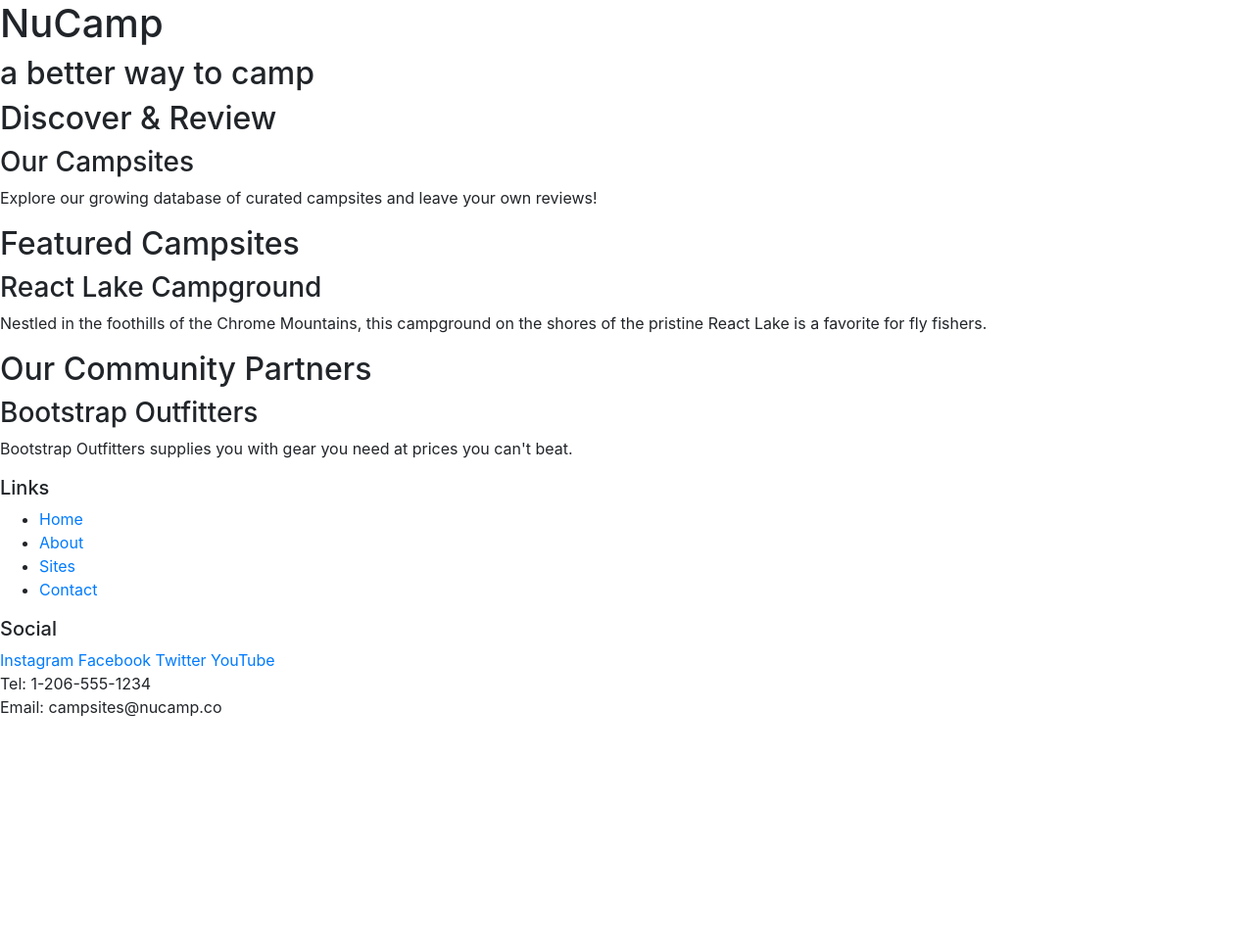
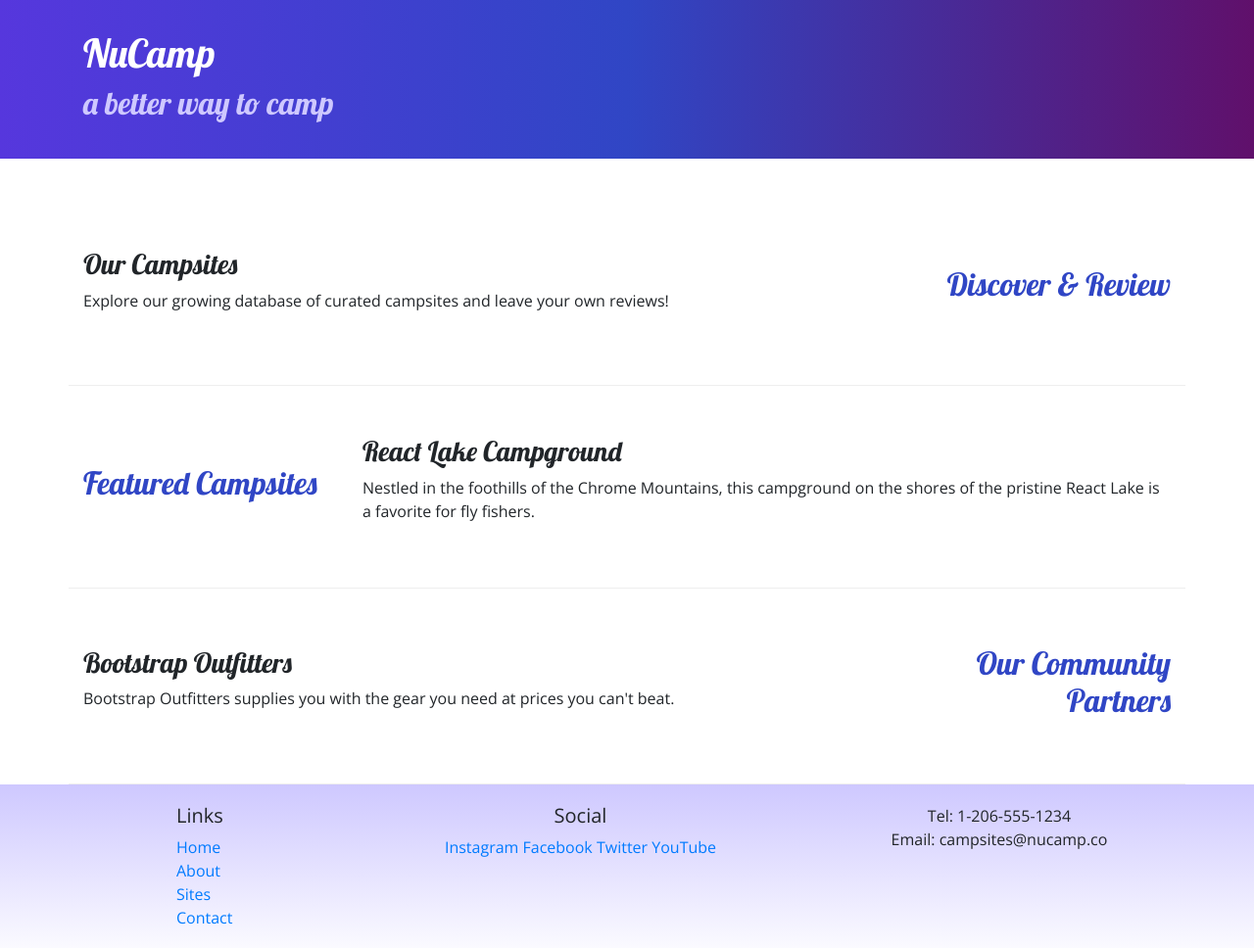
Before and after one commit to bpatel1991/NuCampSite, a website: page index.html in a window 1280 px wide. Shown: the whole page at 98% size. Before the commit the page ends 800 px from the top, so only its background shows below. Drawn offline with nearby package versions, Linux system fonts and the light colour scheme.

Commit message:
Adding Custom Styles

```diff
--- /dev/null
+++ b/css/styles.css
@@ -0,0 +1,32 @@
+body {
+    font-family: "Open Sans", sans-serif;
+}
+
+h1, h2, h3 {
+    font-family: "Lobster", cursive;
+}
+
+h2 {
+    color: #3046C5;
+}
+
+header h2 {
+    color: #CEC8FF;
+}
+
+footer {
+    background-image: linear-gradient(#CEC8FF, white);
+    padding: 20px 0;
+}
+
+.jumbotron {
+    padding: 30px;
+    background-image: linear-gradient(to right, #5637DD, #3046C5, #60106B);
+    color: white;
+}
+
+.row-content {
+    padding: 50px 0;
+    border-bottom: 1px ridge;
+    min-height: 200px;
+}
--- a/index.html
+++ b/index.html
@@ -9,56 +9,85 @@
     <!-- Bootstrap CSS -->
     <link rel="stylesheet" href="node_modules/bootstrap/dist/css/bootstrap.min.css" />
 
+    <!-- Additional CSS must be placed after Bootstrap CSS -->
+    <link rel="stylesheet" href="https://fonts.googleapis.com/css?family=Lobster|Open+Sans" />
+    <link rel="stylesheet" href="css/styles.css" />
     <title>NuCamp: A Better Way To Camp</title>
 </head>
 
 <body>
 
-    <header>
-        <div>
+    <header class="jumbotron jumbotron-fluid">
+        <div class="container">
+            <div class="row">
+                <div class="col">
                     <h1>NuCamp</h1>
                     <h2>a better way to camp</h2>
                 </div>
+            </div>
+        </div>
     </header>
 
-    <div>
-        <h2>Discover & Review</h2>
+    <div class="container">
+        <div class="row row-content
+        align-items-center">
+            <div class="col-sm-4 order-sm-last col-md-3">
+                <h2 class="text-sm-right">Discover & Review</h2>
+            </div>
+            <div class="col">
                 <h3>Our Campsites</h3>
                 <p>Explore our growing database of curated campsites and leave your own reviews!</p>
             </div>
+        </div>
 
-    <div>
+        <div class="row row-content
+        align-items-center">
+            <div class="col-sm-4 col-md-3">
                 <h2>Featured Campsites</h2>
+            </div>
+            <div class="col">
                 <h3>React Lake Campground</h3>
         		<p>Nestled in the foothills of the Chrome Mountains, this campground on the shores of the pristine React Lake is a favorite for fly fishers.</p>
    			</div>
-
-    <div>
-        <h2>Our Community Partners</h2>
-        <h3>Bootstrap Outfitters</h3>
-        <p>Bootstrap Outfitters supplies you with gear you need at prices you can't beat.</p>
         </div>
 
+        <div class="row row-content
+        align-items-center">
+            <div class="col-sm-4 order-sm-last col-md-3">
+                <h2 class="text-sm-right">Our Community Partners</h2>
+            </div>
+            <div class="col">
+                <h3>Bootstrap Outfitters</h3>
+        		<p>Bootstrap Outfitters supplies you with the gear you need at prices you can't beat.</p>
+            </div>
+        </div>
+    </div>
+
+
     <footer>
-        <div>
+        <div class="container">
+            <div class="row">
+                <div class="col-4 col-sm-2 offset-1">
                     <h5>Links</h5>
-            <ul>
+                    <ul class="list-unstyled">
                         <li><a href="#">Home</a></li>
                         <li><a href="#">About</a></li>
                         <li><a href="#">Sites</a></li>
                         <li><a href="#">Contact</a></li>
                     </ul>
                 </div>
-        <div>
+            <div class="col-6 col-sm-5 text-center">
                     <h5>Social</h5>
                     <a href="http://instagram.com/">Instagram</a>
                     <a href="http://facebook.com/">Facebook</a>
                     <a href="http://twitter.com/">Twitter</a>
                     <a href="http://youtube.com/">YouTube</a>
                 </div>
-        <div>
+                <div class="col-sm-4 text-center">
                     Tel: 1-206-555-1234<br />
                     Email: campsites@nucamp.co
+                </div>
+            </div>
         </div>
     </footer>
 
```
Lines whose indentation alone changed are shown as unchanged.
